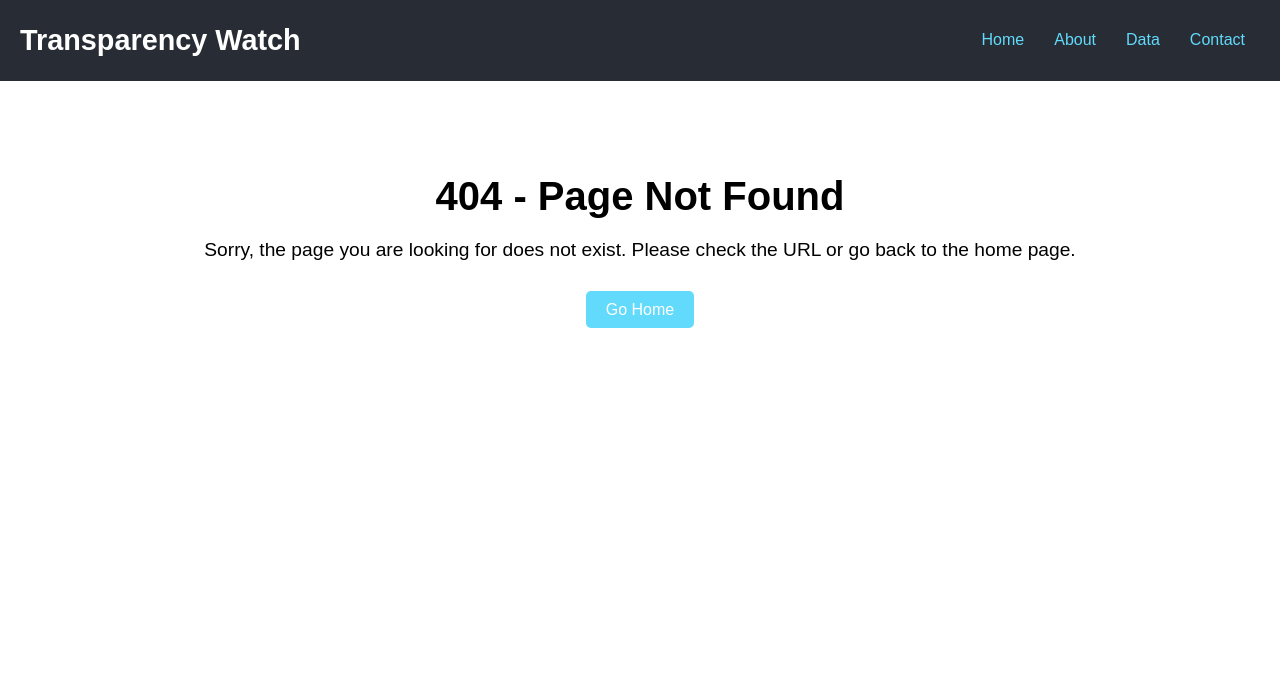
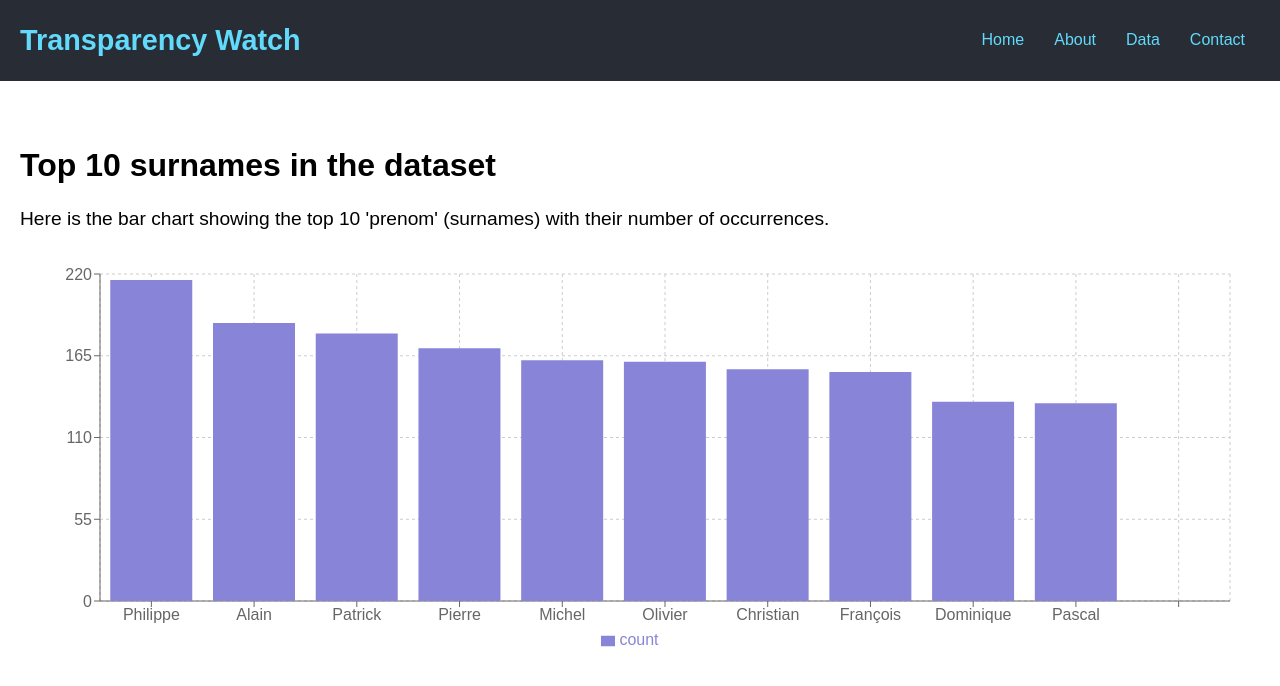
Before and after one commit to louispaulet/hatvp_reactjs_viz, a React (Create React App) app in the folder hatvp_viz/: page /hatvp_reactjs_viz/surname_count in a window 1280 px wide. Before the commit this address had no page. Shown: the top 686 px of the page. Built offline with nearby package versions, Linux system fonts and the light colour scheme.

Commit message:
add first plot, add first dataset, update all routes, set navbar title to homepage link

```diff
--- a/hatvp_viz/package.json
+++ b/hatvp_viz/package.json
@@ -11,6 +11,7 @@
     "react-dom": "^18.3.1",
     "react-router-dom": "^6.23.1",
     "react-scripts": "5.0.1",
+    "recharts": "^2.12.7",
     "web-vitals": "^2.1.4"
   },
   "scripts": {
--- a/hatvp_viz/src/App.js
+++ b/hatvp_viz/src/App.js
@@ -1,11 +1,12 @@
 import React from 'react';
-import { BrowserRouter as Router, Route, Routes, Navigate } from 'react-router-dom';
+import { BrowserRouter as Router, Route, Routes} from 'react-router-dom';
 import Navbar from './components/Navbar';
 import Home from './components/Home';
 import About from './components/About';
 import Data from './components/Data';
 import Contact from './components/Contact';
 import NotFound from './components/NotFound';
+import SurnameCount from './plots/surname_count';
 import './App.css';
 
 function App() {
@@ -18,6 +19,7 @@ function App() {
           <Route path="/about" element={<About />} />
           <Route path="/data" element={<Data />} />
           <Route path="/contact" element={<Contact />} />
+          <Route path="/surname_count" element={<SurnameCount />} />
           {/* 404 route */}
           <Route path="*" element={<NotFound />} />
         </Routes>
--- a/hatvp_viz/src/components/Home.js
+++ b/hatvp_viz/src/components/Home.js
@@ -1,14 +1,23 @@
 import React from 'react';
+import { Link } from 'react-router-dom';
 
 const Home = () => {
+  {/* Intro section */}
   return (
     <div className="App-hero">
-      <h2>Monitoring Transparency in Public Life</h2>
-      <p>
-        Explore comprehensive data on the declarations of interest of representatives and registered lobbying organizations using the HATVP datasets.
-      </p>
-      <a className="App-button" href="#learn-more">Learn More</a>
+        <div>
+          <h2>Monitoring Transparency in Public Life</h2>
+          <p>
+            Explore comprehensive data on the declarations of interest of representatives and registered lobbying organizations using the HATVP datasets.
+          </p>
+          <a className="App-button" href="#learn-more">Learn More</a>
+       </div>
+    {/* Links to plots */}
+    <div className="App-hero">
+    <Link to="/surname_count">Check out the top 10 surnames in the dataset!</Link>
     </div>
+    </div>
+
   );
 }
 
--- a/hatvp_viz/src/components/Navbar.js
+++ b/hatvp_viz/src/components/Navbar.js
@@ -4,7 +4,7 @@ import { Link } from 'react-router-dom';
 const Navbar = () => {
   return (
     <nav className="App-nav">
-      <h1>Transparency Watch</h1>
+      <Link to="/"><h1>Transparency Watch</h1></Link>
       <ul>
         <li><Link to="/">Home</Link></li>
         <li><Link to="/about">About</Link></li>
--- /dev/null
+++ b/hatvp_viz/src/plots/surname_count.js
@@ -0,0 +1,53 @@
+import React, { useEffect, useState } from 'react';
+import { BarChart, Bar, XAxis, YAxis, CartesianGrid, Tooltip, Legend, ResponsiveContainer } from 'recharts';
+
+const SurnameCount = () => {
+  const [data, setData] = useState([]);
+
+  useEffect(() => {
+    fetch('./datasets/top_surnames.csv')
+      .then(response => response.text())
+      .then(text => {
+        const rows = text.split('\n');
+        const headers = rows[0].split(',');
+        const data = rows.slice(1).map(row => {
+          const values = row.split(',');
+          let obj = {};
+          headers.forEach((header, index) => {
+            obj[header] = values[index];
+          });
+          return obj;
+        });
+        setData(data);
+      })
+      .catch(error => {
+        console.error('Error loading the CSV file:', error);
+      });
+  }, []);
+
+  return (
+    <section className="App-section" id="surname_count">
+      <h2>Top 10 surnames in the dataset</h2>
+      <p>Here is the bar chart showing the top 10 'prenom' (surnames) with their number of occurrences.</p>
+      <ResponsiveContainer width="100%" height={400}>
+        <BarChart
+          width={500}
+          height={300}
+          data={data}
+          margin={{
+            top: 20, right: 30, left: 20, bottom: 5,
+          }}
+        >
+          <CartesianGrid strokeDasharray="3 3" />
+          <XAxis dataKey="prenom" />
+          <YAxis />
+          <Tooltip />
+          <Legend />
+          <Bar dataKey="count" fill="#8884d8" />
+        </BarChart>
+      </ResponsiveContainer>
+    </section>
+  );
+}
+
+export default SurnameCount;
```
Also changed, not shown: hatvp_viz/public/datasets/top_surnames.csv (added), 1 other file (tests, documents, lock files or other folders).
